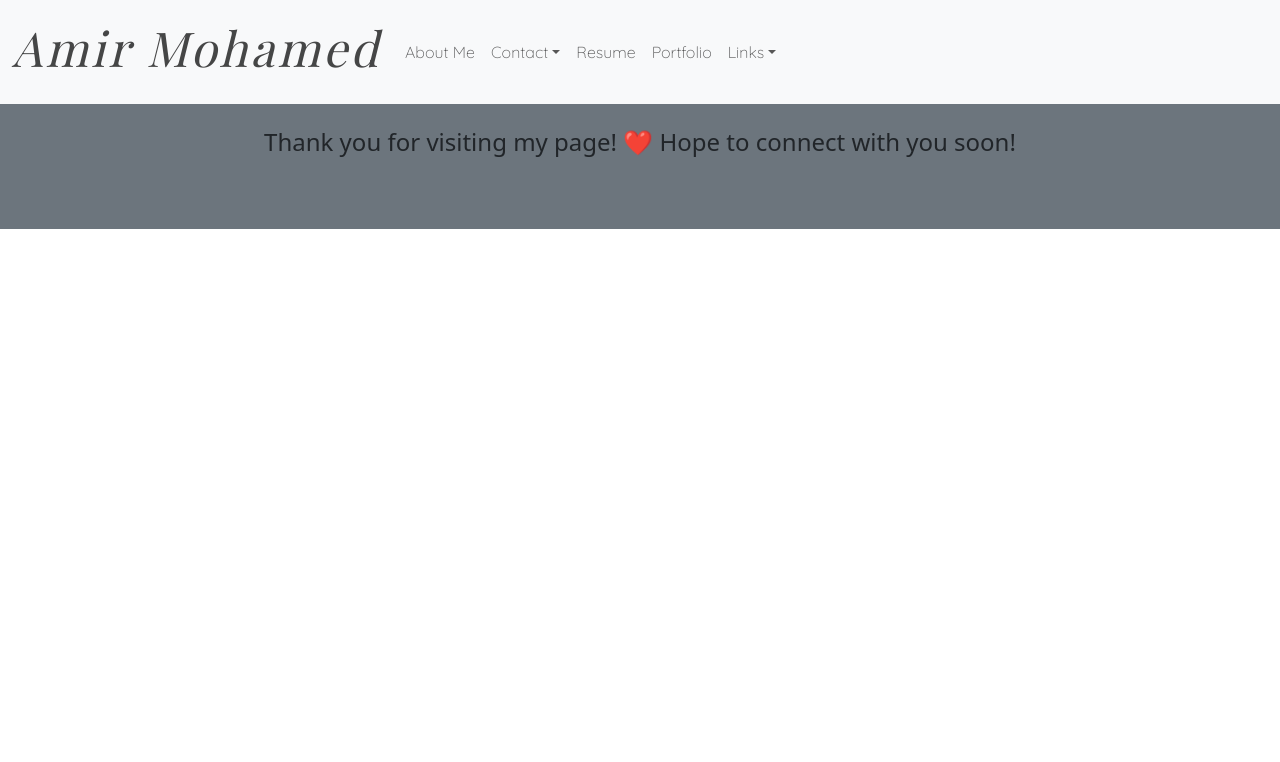
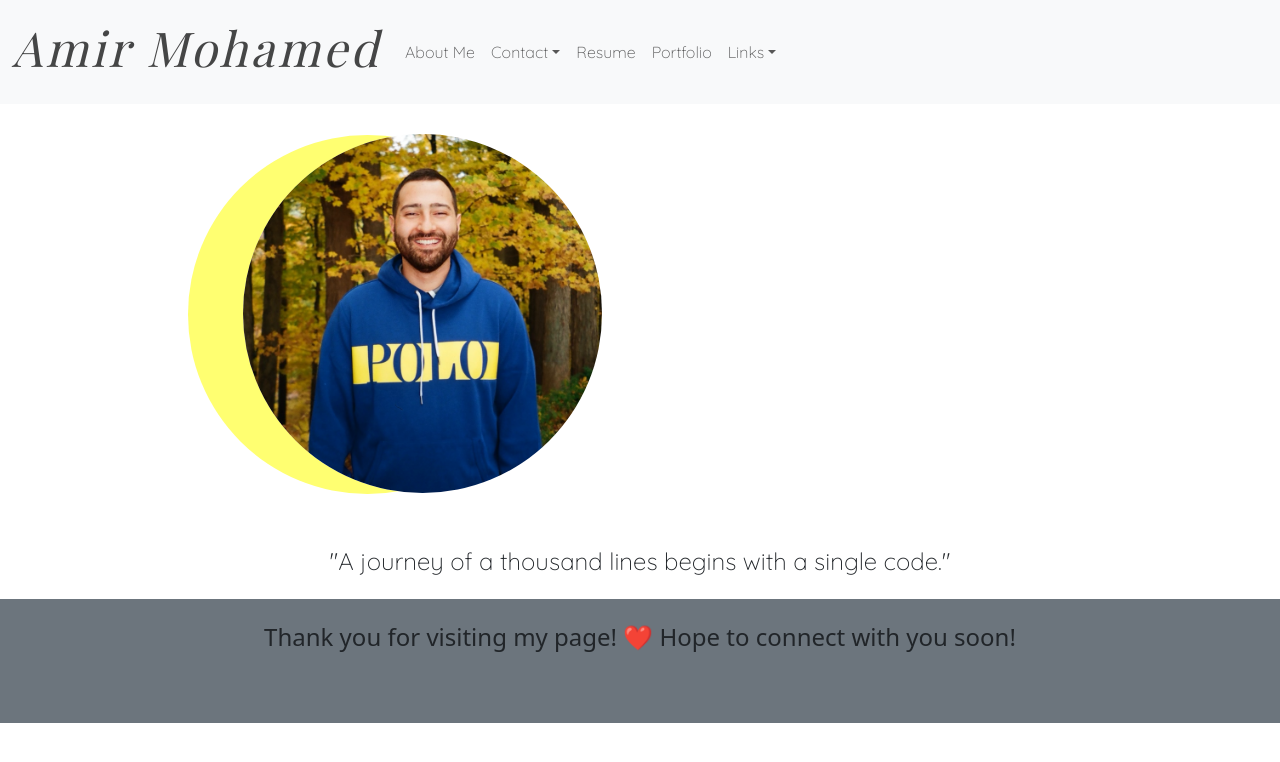
Before and after one commit to Amirlasalle/amir-mohamed, a React (Create React App) app in the folder amir-mohamed/: page / in a window 1280 px wide. Shown: the top 762 px of the page. Built offline with nearby package versions, Linux system fonts and the light colour scheme.

Commit message:
added image and quote to homepage.

```diff
--- a/amir-mohamed/src/App.css
+++ b/amir-mohamed/src/App.css
@@ -34,6 +34,14 @@ header{
   margin-top: 20px;
   overflow: hidden;
 }
+.homepageProPic{
+  float: left;
+  margin-left: 50px;
+  margin-bottom: 30px;
+  margin-top: 30px;
+  overflow: hidden;
+  box-shadow: -55px 1px rgb(255, 255, 113);
+}
 h3{
   font-family: 'Cairo', sans-serif;
   color:black;
@@ -48,3 +56,10 @@ h3{
 .toggle:hover{
 color: rgb(103, 150, 150);
 }
+.quotetext{
+  margin-top: 20px;
+  margin-bottom: 20px;
+  font-family: 'Quicksand', sans-serif;
+  font-size: x-large;
+  text-align: center;
+}
--- a/amir-mohamed/src/pages/PortfolioContainer.js
+++ b/amir-mohamed/src/pages/PortfolioContainer.js
@@ -1,11 +1,26 @@
 
 import Header from "../components/Header";
 import Footer from "../components/Footer"
+import Container from "react-bootstrap/Container";
+import Col from 'react-bootstrap/Col';
+import Image from 'react-bootstrap/Image';
+import Row from "react-bootstrap/esm/Row";
 
 const PortfolioContainer = () => {
     return (<div>
         <Header />
-        <Footer />
+        <Container fluid className="d-flex flex-wrap justify-content-around ">
+            <Row>
+        <Col xs={5} md={5}>
+          <Image src={process.env.PUBLIC_URL + "/images/ProPic.png"} className="img-fluid d-flex flex-wrap justify-content-around homepageProPic" roundedCircle />
+        </Col>  </Row>
+        <Col xs={10} md={10}>
+          <p className='d-flex flex-wrap justify-content-around quotetext'>"A journey of a thousand lines begins with a single code."</p>
+        </Col>
+
+        </Container>
+
+        <Footer className="w-100 mt-auto bg-secondary p-4"/>
     </div>)
 }
 
```
